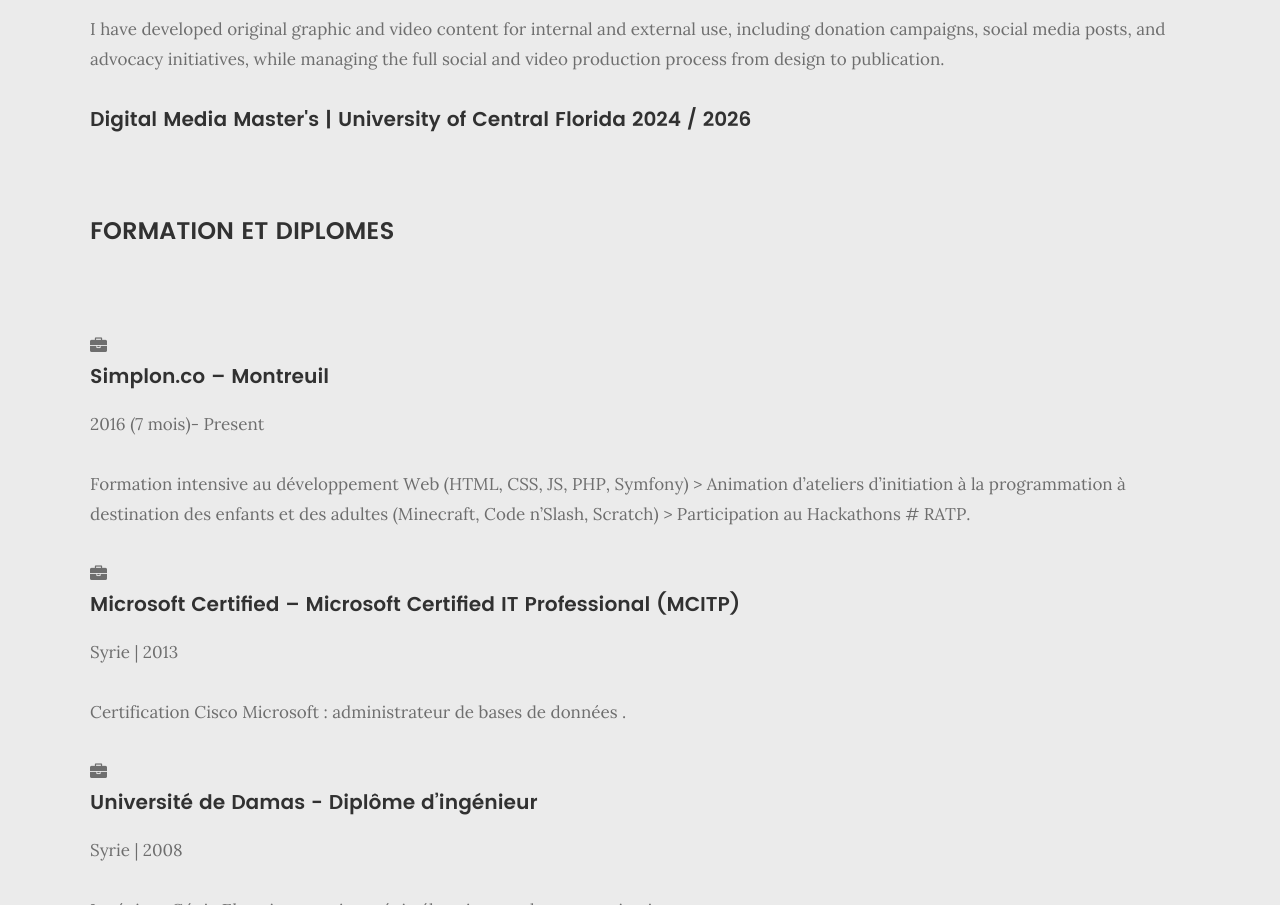
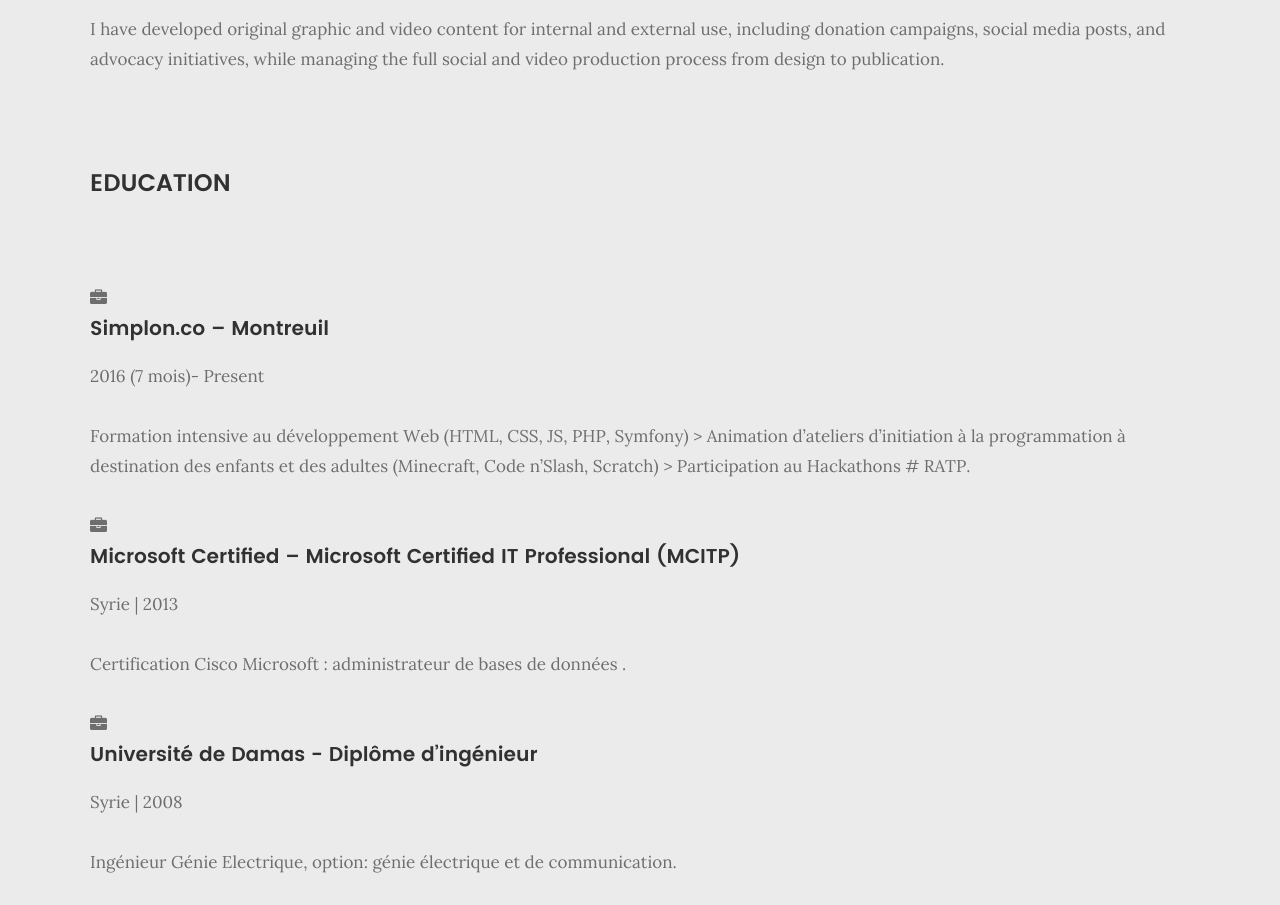
Before and after one commit to amandap-beep/apportfolio, a plain HTML site: page index.html in a window 1280 px wide. Shown: the part 2535-3440 px from the top of the page. Drawn offline with Linux system fonts and the light colour scheme; files whose address does not match are found by name.

Commit message:
Update index.html

```diff
--- a/index.html
+++ b/index.html
@@ -218,11 +218,6 @@ I assisted the stage manager with taking notes, running rehearsals, organizing t
 
 	   			<div class="timeline-block">
 
-	   				<div class="timeline-header">
-	   					<h3>Digital Media Master's | University of Central Florida
- 				2024 / 2026</h3>
-	   				</div>
-
 
 
 	   			</div> <!-- /timeline-block -->
@@ -238,7 +233,7 @@ I assisted the stage manager with taking notes, running rehearsals, organizing t
 
    		<div class="col-twelve resume-header">
 
-   			<h2>FORMATION ET DIPLOMES</h2>
+   			<h2>EDUCATION</h2>
 
    		</div> <!-- /resume-header -->
 
```
